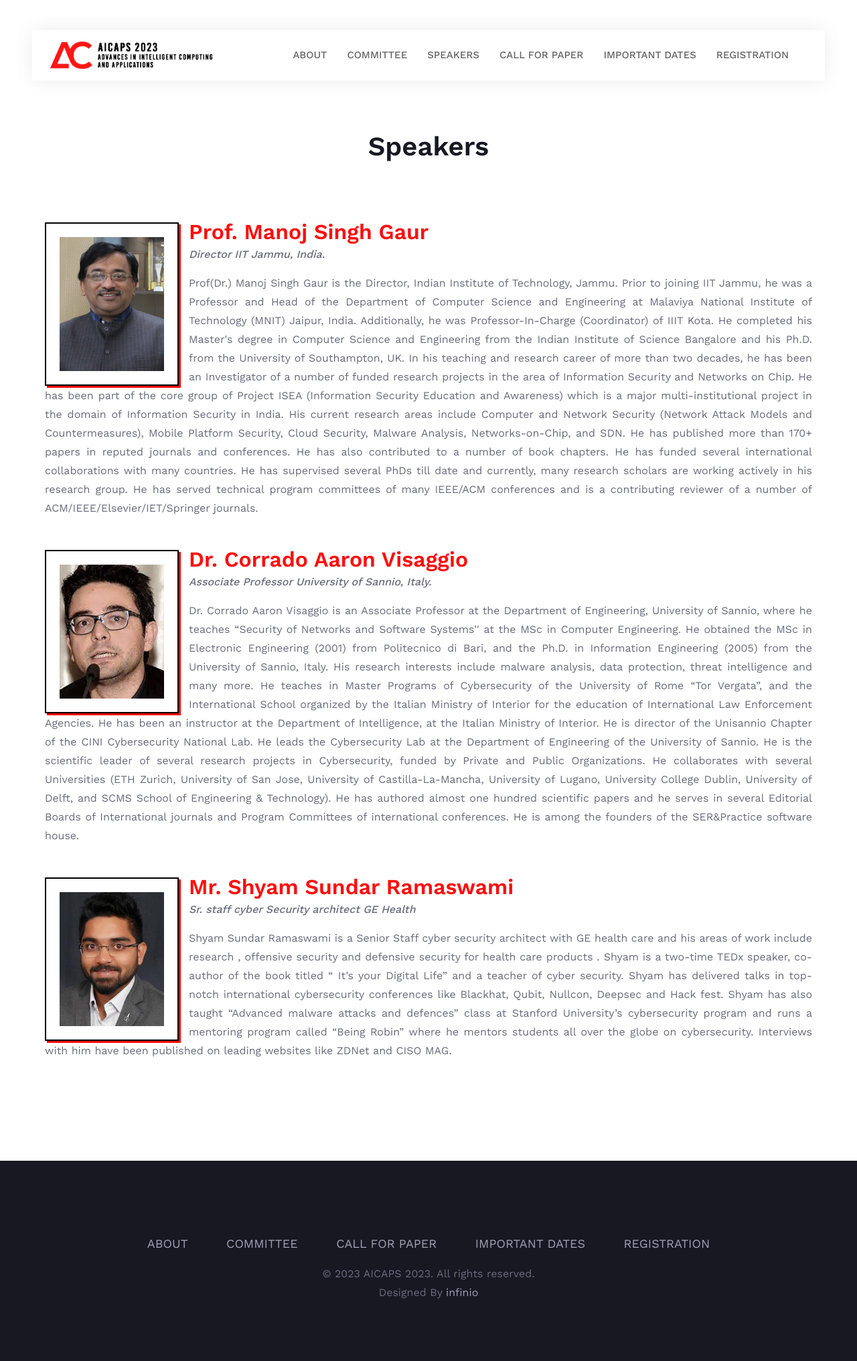
After one commit to jibinntcr/AICAPS_V2, a PHP site: page /speakers.html in a window 1280 px wide. The commit adds this page. Shown: the whole page at 67% size. Run offline with PHP 8.4, Linux system fonts and the light colour scheme; some libraries are stand-ins or nearby versions.

Commit message:
speakers page added

```diff
--- a/css/style.css
+++ b/css/style.css
@@ -2806,3 +2806,38 @@ ol {
   /* width: 200px;
   height: 150px; */
 }
+.justify-para {
+  text-align: justify;
+  text-justify: inter-word;
+}
+.speaker-corner {
+  border-radius: 25px;
+  border: 2px solid #e02323;
+  padding: 20px;
+  /* width: 200px;
+  height: 150px; */
+}
+.speaker-image-border {
+  border: #000000 solid 2px;
+  box-shadow: #ff0000 3px 3px;
+  padding: 20px;
+}
+.speaker-name {
+  font-size: 2em;
+  font-weight: 600;
+  color: #ff0d0d;
+}
+.speaker-designation {
+  font-style: italic;
+  font-weight: 500;
+}
+.sec-title {
+  position: relative;
+  margin-bottom: 50px;
+}
+.text-left {
+  text-align: left;
+}
+.services-style-one {
+  padding-top: 50px;
+}
--- /dev/null
+++ b/speakers.html
@@ -0,0 +1,376 @@
+<!DOCTYPE html>
+<html lang="zxx">
+  <head>
+    <meta charset="UTF-8" />
+    <meta name="description" content="Manup Template" />
+    <meta name="keywords" content="Manup, unica, creative, html" />
+    <meta name="viewport" content="width=device-width, initial-scale=1.0" />
+    <meta http-equiv="X-UA-Compatible" content="ie=edge" />
+    <title>Call For Paper | AICAPS 2023</title>
+
+    <!-- Google Font -->
+    <link
+      href="https://fonts.googleapis.com/css?family=Work+Sans:400,500,600,700,800,900&display=swap"
+      rel="stylesheet"
+    />
+    <link
+      href="https://fonts.googleapis.com/css?family=Poppins:400,500,600,700&display=swap"
+      rel="stylesheet"
+    />
+
+    <!-- Css Styles -->
+    <link rel="stylesheet" href="css/bootstrap.min.css" type="text/css" />
+    <link rel="stylesheet" href="css/font-awesome.min.css" type="text/css" />
+    <link rel="stylesheet" href="css/elegant-icons.css" type="text/css" />
+    <link rel="stylesheet" href="css/owl.carousel.min.css" type="text/css" />
+    <link rel="stylesheet" href="css/magnific-popup.css" type="text/css" />
+    <link rel="stylesheet" href="css/slicknav.min.css" type="text/css" />
+    <link rel="stylesheet" href="css/style.css" type="text/css" />
+  </head>
+
+  <body>
+    <div class="container-xxl p-0">
+      <!-- Page Preloder -->
+      <div id="preloder">
+        <div class="loader"></div>
+      </div>
+      <!-- <div class="top-container">
+          <img src="img/header.png" alt="" />
+        </div> -->
+
+      <div class="container-fluid nav-bar bg-transparent">
+        <nav class="navbar navbar-expand-lg bg-white navbar-light py-0 px-4">
+          <a
+            href="index.html"
+            class="navbar-brand d-flex align-items-center text-center"
+          >
+            <!-- <div class="icon p-2 me-2">
+                <img
+                  class="img-fluid"
+                  src="img/icon-deal.png"
+                  alt="Icon"
+                  style="width: 30px; height: 30px"
+                />
+              </div> -->
+            <img
+              src="img/logo_cap.png"
+              class="m-0 text-primary"
+              style="width: 250px"
+            />
+          </a>
+          <button
+            type="button"
+            class="navbar-toggler"
+            data-bs-toggle="collapse"
+            data-bs-target="#navbarCollapse"
+          >
+            <span class="navbar-toggler-icon"></span>
+          </button>
+          <div class="collapse navbar-collapse" id="navbarCollapse">
+            <div class="navbar-nav ms-auto">
+              <a href="index.html#about" class="nav-item nav-link active"
+                >About</a
+              >
+              <a href="committee.html" class="nav-item nav-link">Committee</a>
+              <a href="#" class="nav-item nav-link">Speakers</a>
+              <a href="call-for-paper.html" class="nav-item nav-link"
+                >Call For Paper</a
+              >
+              <a href="index.html#imp_dates" class="nav-item nav-link"
+                >Important Dates</a
+              >
+              <a href="registration.php" class="nav-item nav-link"
+                >Registration</a
+              >
+            </div>
+          </div>
+        </nav>
+      </div>
+      <!-- Navbar End -->
+      <!-- Speaker Section Begin -->
+      <section class="breadcrumb-section">
+        <div class="container">
+          <div class="row">
+            <div class="col-lg-12">
+              <div class="breadcrumb-text">
+                <h2>Speakers</h2>
+              </div>
+            </div>
+          </div>
+        </div>
+      </section>
+
+      <section class="container speaker-section spad">
+        <div class="sec-title text-left">
+          <div class="row-cols-1 mb-5">
+            <span class="left">
+              <div style="float: left">
+                <img
+                  class="speaker-image-border"
+                  src="img/speakers/speaker-1.jpg"
+                  style="width: 200px; margin-right: 15px"
+                />
+              </div>
+            </span>
+            <p>
+              <span class="speaker-name">Prof. Manoj Singh Gaur</span> <br />
+              <span class="speaker-designation">
+                Director IIT Jammu, India.
+              </span>
+            </p>
+            <p class="justify-para">
+              Prof(Dr.) Manoj Singh Gaur is the Director, Indian Institute of
+              Technology, Jammu. Prior to joining IIT Jammu, he was a Professor
+              and Head of the Department of Computer Science and Engineering at
+              Malaviya National Institute of Technology (MNIT) Jaipur, India.
+              Additionally, he was Professor-In-Charge (Coordinator) of IIIT
+              Kota. He completed his Master's degree in Computer Science and
+              Engineering from the Indian Institute of Science Bangalore and his
+              Ph.D. from the University of Southampton, UK. In his teaching and
+              research career of more than two decades, he has been an
+              Investigator of a number of funded research projects in the area
+              of Information Security and Networks on Chip. He has been part of
+              the core group of Project ISEA (Information Security Education and
+              Awareness) which is a major multi-institutional project in the
+              domain of Information Security in India. His current research
+              areas include Computer and Network Security (Network Attack Models
+              and Countermeasures), Mobile Platform Security, Cloud Security,
+              Malware Analysis, Networks-on-Chip, and SDN. He has published more
+              than 170+ papers in reputed journals and conferences. He has also
+              contributed to a number of book chapters. He has funded several
+              international collaborations with many countries. He has
+              supervised several PhDs till date and currently, many research
+              scholars are working actively in his research group. He has served
+              technical program committees of many IEEE/ACM conferences and is a
+              contributing reviewer of a number of
+              ACM/IEEE/Elsevier/IET/Springer journals.
+            </p>
+          </div>
+          <div class="row-cols-1 mb-5">
+            <span class="left">
+              <div style="float: left">
+                <img
+                  class="speaker-image-border"
+                  src="img/speakers/speaker-2.jpg"
+                  style="width: 200px; margin-right: 15px"
+                />
+              </div>
+            </span>
+            <p>
+              <span class="speaker-name">Dr. Corrado Aaron Visaggio </span>
+              <br />
+              <span class="speaker-designation">
+                Associate Professor University of Sannio, Italy.
+              </span>
+            </p>
+            <p class="justify-para">
+              Dr. Corrado Aaron Visaggio is an Associate Professor at the
+              Department of Engineering, University of Sannio, where he teaches
+              “Security of Networks and Software Systems'' at the MSc in
+              Computer Engineering. He obtained the MSc in Electronic
+              Engineering (2001) from Politecnico di Bari, and the Ph.D. in
+              Information Engineering (2005) from the University of Sannio,
+              Italy. His research interests include malware analysis, data
+              protection, threat intelligence and many more. He teaches in
+              Master Programs of Cybersecurity of the University of Rome “Tor
+              Vergata”, and the International School organized by the Italian
+              Ministry of Interior for the education of International Law
+              Enforcement Agencies. He has been an instructor at the Department
+              of Intelligence, at the Italian Ministry of Interior. He is
+              director of the Unisannio Chapter of the CINI Cybersecurity
+              National Lab. He leads the Cybersecurity Lab at the Department of
+              Engineering of the University of Sannio. He is the scientific
+              leader of several research projects in Cybersecurity, funded by
+              Private and Public Organizations. He collaborates with several
+              Universities (ETH Zurich, University of San Jose, University of
+              Castilla-La-Mancha, University of Lugano, University College
+              Dublin, University of Delft, and SCMS School of Engineering &
+              Technology). He has authored almost one hundred scientific papers
+              and he serves in several Editorial Boards of International
+              journals and Program Committees of international conferences. He
+              is among the founders of the SER&Practice software house.
+            </p>
+          </div>
+
+          <!-- <div class="row-cols-1 mb-5">
+                <span class="left">
+                  <div style="float: left">
+                    <img
+                      class="speaker-image-border"
+                      src="img/speakers/speaker-3.jpg"
+                      style="width: 200px; margin-right: 15px"
+                    />
+                  </div>
+                </span>
+                <p>
+                  <span class="speaker-name">Dr. Kumar Rajamani </span> <br />
+                  <span class="speaker-designation">
+                    Senior Scientist , Philips Research Asia
+                  </span>
+                </p>
+                <p class="justify-para"></p>
+              </div> -->
+
+          <div class="row-cols-1 mb-5">
+            <span class="left">
+              <div style="float: left">
+                <img
+                  class="speaker-image-border"
+                  src="img/speakers/speaker-4.jpg"
+                  style="width: 200px; margin-right: 15px"
+                />
+              </div>
+            </span>
+            <p>
+              <span class="speaker-name">Mr. Shyam Sundar Ramaswami </span>
+              <br />
+              <span class="speaker-designation">
+                Sr. staff cyber Security architect GE Health
+              </span>
+            </p>
+            <p class="justify-para">
+              Shyam Sundar Ramaswami is a Senior Staff cyber security architect
+              with GE health care and his areas of work include research ,
+              offensive security and defensive security for health care products
+              . Shyam is a two-time TEDx speaker, co-author of the book titled “
+              It’s your Digital Life” and a teacher of cyber security. Shyam has
+              delivered talks in top-notch international cybersecurity
+              conferences like Blackhat, Qubit, Nullcon, Deepsec and Hack fest.
+              Shyam has also taught “Advanced malware attacks and defences”
+              class at Stanford University’s cybersecurity program and runs a
+              mentoring program called “Being Robin” where he mentors students
+              all over the globe on cybersecurity. Interviews with him have been
+              published on leading websites like ZDNet and CISO MAG.
+            </p>
+          </div>
+        </div>
+      </section>
+      <footer class="footer-section">
+        <div class="container">
+          <!-- <div class="partner-logo owl-carousel">
+                <a href="#" class="pl-table">
+                    <div class="pl-tablecell">
+                        <img src="img/partner-logo/logo-1.png" alt="">
+                    </div>
+                </a>
+                <a href="#" class="pl-table">
+                    <div class="pl-tablecell">
+                        <img src="img/partner-logo/logo-2.png" alt="">
+                    </div>
+                </a>
+                <a href="#" class="pl-table">
+                    <div class="pl-tablecell">
+                        <img src="img/partner-logo/logo-3.png" alt="">
+                    </div>
+                </a>
+                <a href="#" class="pl-table">
+                    <div class="pl-tablecell">
+                        <img src="img/partner-logo/logo-4.png" alt="">
+                    </div>
+                </a>
+                <a href="#" class="pl-table">
+                    <div class="pl-tablecell">
+                        <img src="img/partner-logo/logo-5.png" alt="">
+                    </div>
+                </a>
+                <a href="#" class="pl-table">
+                    <div class="pl-tablecell">
+                        <img src="img/partner-logo/logo-6.png" alt="">
+                    </div>
+                </a>
+            </div> -->
+          <div class="row">
+            <div class="col-lg-12">
+              <div class="footer-text">
+                <!-- <div class="ft-logo">
+                            <a href="#" class="footer-logo"><img src="img/logo.png"width="200" alt=""></a>
+                        </div> -->
+                <ul>
+                  <li>
+                    <a href="index.html#about">ABOUT</a>
+                  </li>
+                  <li>
+                    <a href="committee.html">COMMITTEE</a>
+                  </li>
+                  <li>
+                    <a href="call-for-paper.html">CALL FOR PAPER</a>
+                  </li>
+
+                  <li>
+                    <a href="index.html#imp_dates">IMPORTANT DATES</a>
+                  </li>
+                  <!-- <li><a href="./blog.html">Blog</a></li> -->
+                  <li>
+                    <a href="registration.php">REGISTRATION</a>
+                  </li>
+                </ul>
+                <div class="copyright-text">
+                  <p>
+                    <!-- Link back to Colorlib can't be removed. Template is licensed under CC BY 3.0. -->
+                    &copy;
+                    <script>
+                      document.write(new Date().getFullYear());
+                    </script>
+                    AICAPS 2023. All rights reserved. <br />Designed By
+                    <a href="http://infinio.co.in/" target="_blank">infinio</a>
+                    <!-- Link back to Colorlib can't be removed. Template is licensed under CC BY 3.0. -->
+                  </p>
+                </div>
+                <!-- <div class="ft-social">
+                            <a href="#">
+                                <i class="fa fa-facebook"></i>
+                            </a>
+                            <a href="#">
+                                <i class="fa fa-twitter"></i>
+                            </a>
+                            <a href="#">
+                                <i class="fa fa-linkedin"></i>
+                            </a>
+                            <a href="#">
+                                <i class="fa fa-instagram"></i>
+                            </a>
+                            <a href="#">
+                                <i class="fa fa-youtube-play"></i>
+                            </a>
+                        </div> -->
+              </div>
+            </div>
+          </div>
+        </div>
+      </footer>
+    </div>
+
+    <!-- Footer Section End -->
+    <!-- Google tag (gtag.js) -->
+    <script
+      async
+      src="https://www.googletagmanager.com/gtag/js?id=G-ZZ4D32S7RC"
+    ></script>
+    <script>
+      window.dataLayer = window.dataLayer || [];
+      function gtag() {
+        dataLayer.push(arguments);
+      }
+      gtag("js", new Date());
+
+      gtag("config", "G-ZZ4D32S7RC");
+    </script>
+    <!-- Js Plugins -->
+    <script src="js/jquery-3.3.1.min.js"></script>
+    <script src="https://cdn.jsdelivr.net/npm/bootstrap@5.0.0/dist/js/bootstrap.bundle.min.js"></script>
+    <script src="js/bootstrap.min.js"></script>
+    <script src="js/jquery.magnific-popup.min.js"></script>
+    <script src="js/jquery.countdown.min.js"></script>
+    <script src="js/jquery.slicknav.js"></script>
+    <script src="js/owl.carousel.min.js"></script>
+    <script src="js/main.js"></script>
+    <script src="http://ajax.googleapis.com/ajax/libs/jquery/1.11.0/jquery.min.js"></script>
+
+    <script src="lib/wow/wow.min.js"></script>
+    <script src="lib/owlcarousel/owl.carousel.min.js"></script>
+
+    <!-- Template Javascript -->
+    <script src="js/mainO.js"></script>
+    <script src="https://code.jquery.com/jquery-3.4.1.min.js"></script>
+  </body>
+</html>
```
Also changed, not shown: registration/index.php (+28 -14 lines), test.html (added, +210 -0 lines), img/speakers/speaker-1.jpg, img/speakers/speaker-2.jpg, img/speakers/speaker-3.jpg, img/speakers/speaker-4.jpg, 1 other file.
